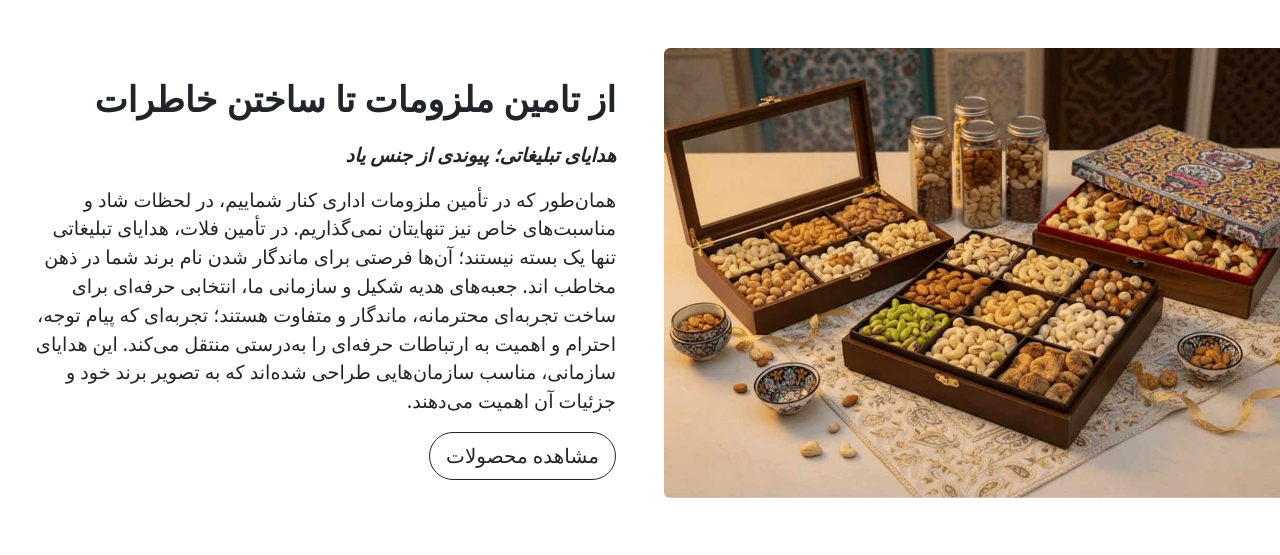
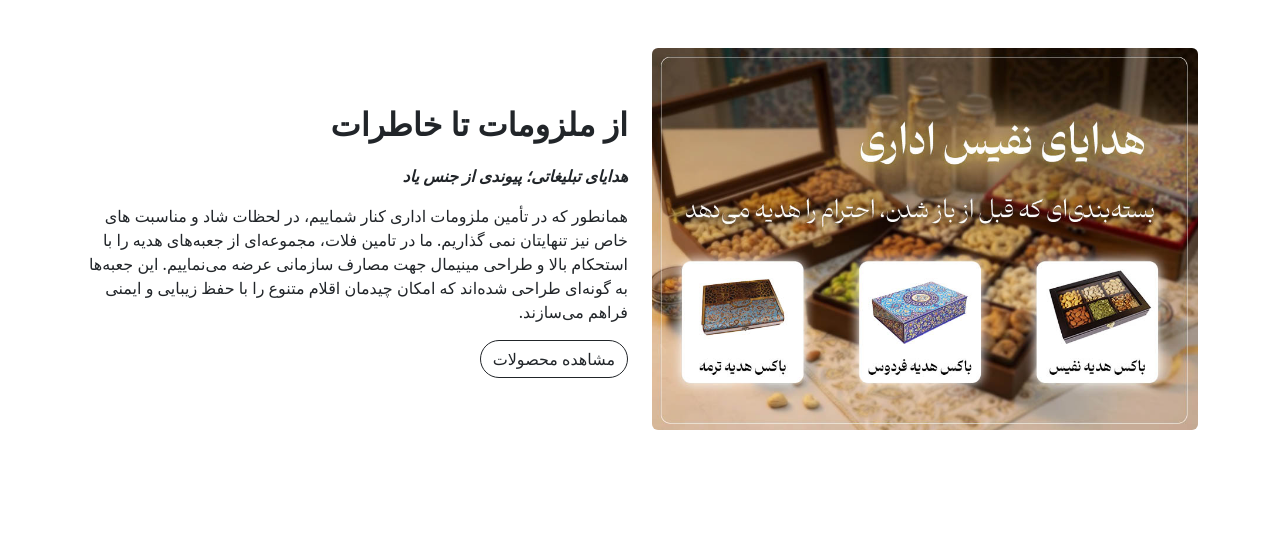
Before and after one commit to aminhadinezhad/bs-template-4, a website: page index.html in a window 1280 px wide. Drawn offline with nearby package versions, Linux system fonts and the light colour scheme.

Commit message:
final stage

```diff
--- a/index.html
+++ b/index.html
@@ -13,43 +13,43 @@
     <title>bootstrap 5</title>
   </head>
   <body>
-    <div class="content row justify-content-between g-0 py-5">
-      <div class="col-lg-6 ps-4">
-        <div class="content-image rounded-start overflow-hidden">
+    <section id="gift-section" class="section pt-5">
+      <div class="container">
+        <div class="content row gy-3">
+          <div class="col-lg-6 d-flex align-items-center">
+            <div class="content-image">
               <img
-            class="img-fluid"
-            src="assets/images/hadaya-tablighati.jpg"
+                class="img-fluid rounded"
+                src="assets/images/gift.jpg"
                 alt=""
               />
             </div>
           </div>
           <div class="col-lg-6 d-flex align-items-center">
-        <div class="content-text p-4">
-          <p class="fw-bold" style="font-size: 2.2rem">
-            از تامین ملزومات تا ساختن خاطرات
-          </p>
-          <p class="fw-semibold fst-italic" style="font-size: 1.2rem">
+            <div class="content-text">
+              <p class="fs-2 fw-bold">از ملزومات تا خاطرات</p>
+              <p class="fs-6 fw-semibold fst-italic">
                 هدایای تبلیغاتی؛ پیوندی از جنس یاد
               </p>
-          <p style="font-size: 1.2rem">
-            همان‌طور که در تأمین ملزومات اداری کنار شماییم، در لحظات شاد و
-            مناسبت‌های خاص نیز تنهایتان نمی‌گذاریم. در تأمین فلات، هدایای
-            تبلیغاتی تنها یک بسته نیستند؛ آن‌ها فرصتی برای ماندگار شدن نام برند
-            شما در ذهن مخاطب‌ اند. جعبه‌های هدیه شکیل و سازمانی ما، انتخابی
-            حرفه‌ای برای ساخت تجربه‌ای محترمانه، ماندگار و متفاوت هستند؛
-            تجربه‌ای که پیام توجه، احترام و اهمیت به ارتباطات حرفه‌ای را
-            به‌درستی منتقل می‌کند. این هدایای سازمانی، مناسب سازمان‌هایی طراحی
-            شده‌اند که به تصویر برند خود و جزئیات آن اهمیت می‌دهند.
+              <p class="fs-6 fw-normal">
+                همانطور که در تأمین ملزومات اداری کنار شماییم، در لحظات شاد و
+                مناسبت‌ های خاص نیز تنهایتان نمی‌ گذاریم. ما در تامین فلات،
+                مجموعه‌ای از جعبه‌های هدیه را با استحکام بالا و طراحی مینیمال
+                جهت مصارف سازمانی عرضه می‌نماییم. این جعبه‌ها به گونه‌ای طراحی
+                شده‌اند که امکان چیدمان اقلام متنوع را با حفظ زیبایی و ایمنی
+                فراهم می‌سازند.
               </p>
               <a
                 href="https://www.taminfalat.com/categorylist/%D9%87%D8%AF%D8%A7%DB%8C%D8%A7%DB%8C-%D8%AA%D8%A8%D9%84%DB%8C%D8%BA%D8%A7%D8%AA%DB%8C"
-            class="btn btn-lg btn-outline-dark rounded-pill"
+                class="btn btn-md btn-outline-dark rounded-pill"
               >
                 مشاهده محصولات
               </a>
             </div>
           </div>
         </div>
+      </div>
+    </section>
     <script
       src="https://cdn.jsdelivr.net/npm/bootstrap@5.0.2/dist/js/bootstrap.bundle.min.js"
       integrity="sha384-MrcW6ZMFYlzcLA8Nl+NtUVF0sA7MsXsP1UyJoMp4YLEuNSfAP+JcXn/tWtIaxVXM"
```
Also changed, not shown: assets/images/gift.jpg (added). Lines whose indentation alone changed are shown as unchanged.
